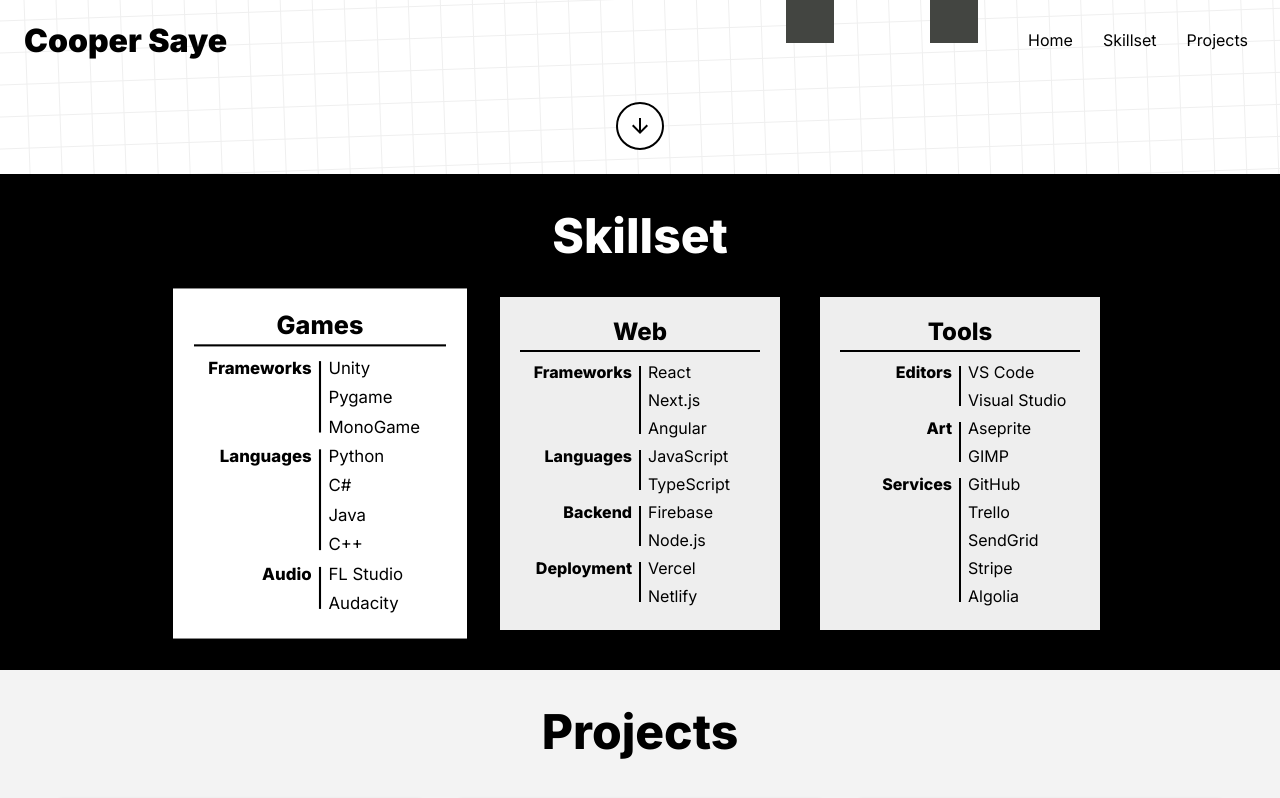
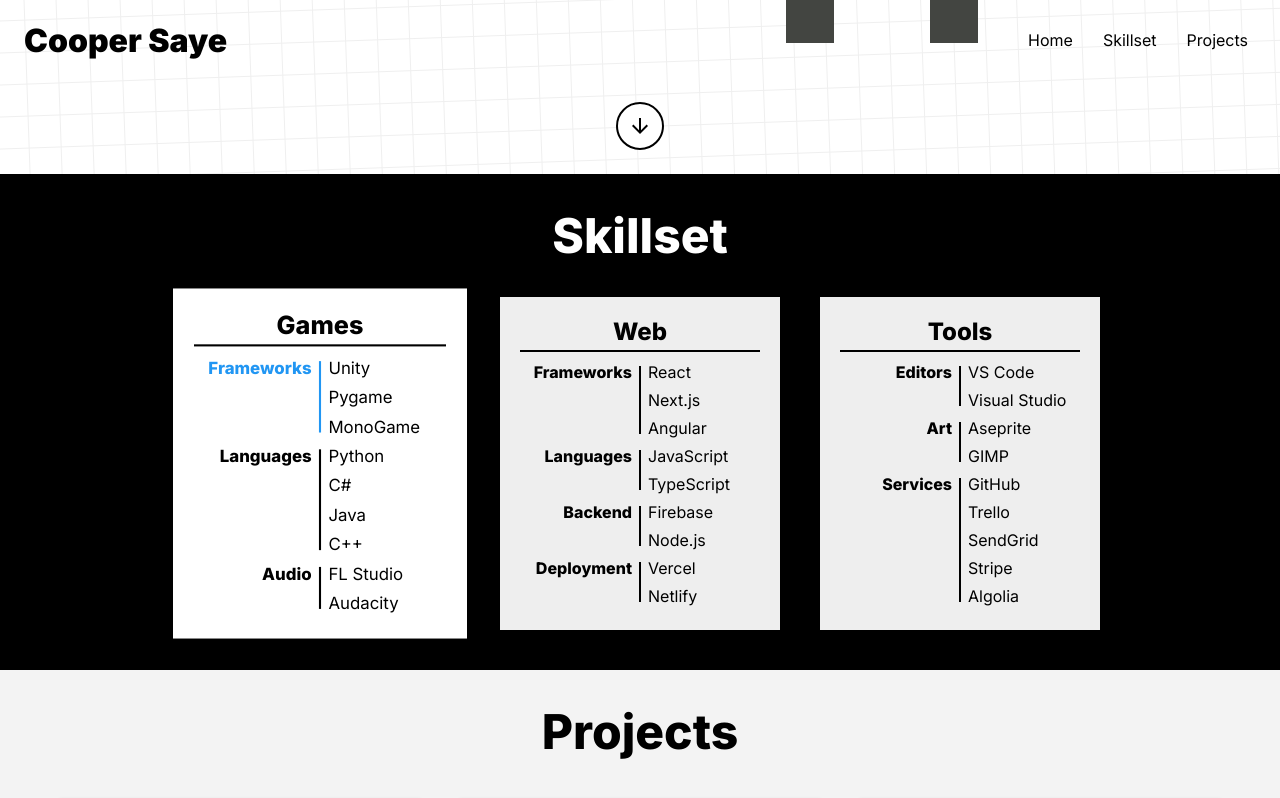
Before and after one commit to csaye/csaye.com-v5, a Next.js app: page / in a window 1280 px wide. In both pictures the pointer is over the element 320 px from the left and 1026 px from the top of the page. Shown: the part 626-1424 px from the top of the page. Built offline with nearby package versions, Linux system fonts and the light colour scheme.

Commit message:
Update subsection styling.

```diff
--- a/styles/components/Subsection.module.scss
+++ b/styles/components/Subsection.module.scss
@@ -1,6 +1,18 @@
 .container {
   display: flex;
   line-height: 28px;
+
+  @media (min-width: 576px) {
+    &:hover {
+      >h3 {
+        color: var(--highlight);
+      }
+
+      >.icons:after {
+        background: var(--highlight);
+      }
+    }
+  }
 
   >h3 {
     width: 50%;
@@ -17,11 +29,11 @@
 
     >div {
       text-align: left;
-      width: fit-content;
 
-      &:hover {
-        text-decoration: underline;
-        text-decoration-style: dotted;
+      @media (min-width: 576px) {
+        &:hover {
+          color: var(--highlight);
+        }
       }
     }
 
```
